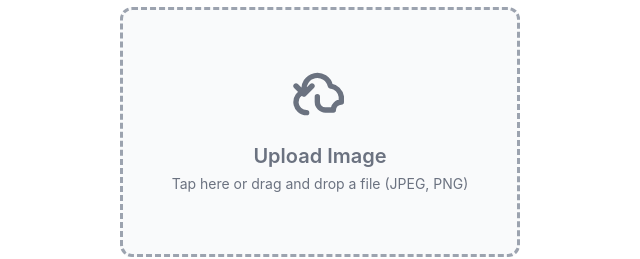
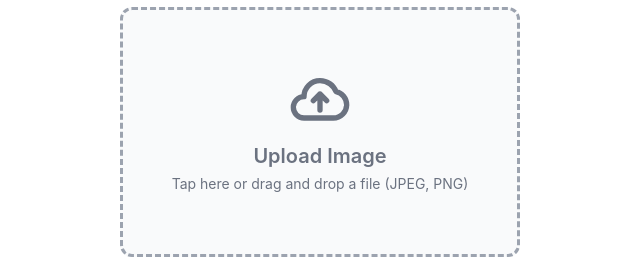
Before and after one commit to Shubhankar-Basak/qrcodescanner, a plain HTML site: page index.html in a window 1280 px wide. Both pictures are taken after a click on the button "Scan Image". Shown: the part 149-408 px from the top of the page, 320-960 px from the left. Drawn offline with nearby package versions, Linux system fonts and the light colour scheme.

Commit message:
Update index.html

```diff
--- a/index.html
+++ b/index.html
@@ -353,7 +353,7 @@
                         <label for="file-input" id="upload-box" class="w-full max-w-md text-center text-gray-500 hover:text-primary-blue transition-colors">
                             <div id="upload-placeholder" class="p-4">
                                 <!-- Icon: Cloud Upload -->
-                                <svg class="w-16 h-16 mx-auto mb-2" fill="none" stroke="currentColor" viewBox="0 0 24 24" xmlns="http://www.w3.org/2000/svg"><path stroke-linecap="round" stroke-linejoin="round" stroke-width="2" d="M7 16a4 4 0 01-.88-7.903A5 5 0 1115.9 6L16 6a5 5 0 014 4v2a3 3 0 00-3 3h-3a3 3 0 01-3-3v-2m-2-4l-3 3m0 0l-3-3m3 3V7"></path></svg>
+                                <svg class="w-16 h-16 mx-auto mb-2" viewBox="0 0 24 24" fill="none" xmlns="http://www.w3.org/2000/svg"><path d="M7 18H17C19.761 18 22 15.761 22 13C22 10.582 20.284 8.565 18 8.098C17.087 5.722 14.792 4 12 4C8.686 4 6 6.686 6 10C3.791 10 2 11.791 2 14C2 16.209 3.791 18 6 18H7Z" stroke="currentColor" stroke-width="2" stroke-linecap="round" stroke-linejoin="round"/><path d="M12 15V9M9.5 11.5L12 9L14.5 11.5" stroke="currentColor" stroke-width="2" stroke-linecap="round" stroke-linejoin="round"/></svg>
                                 <span class="block text-xl font-semibold">Upload Image</span>
                                 <span class="block text-sm mt-1">Tap here or drag and drop a file (JPEG, PNG)</span>
                             </div>
```
